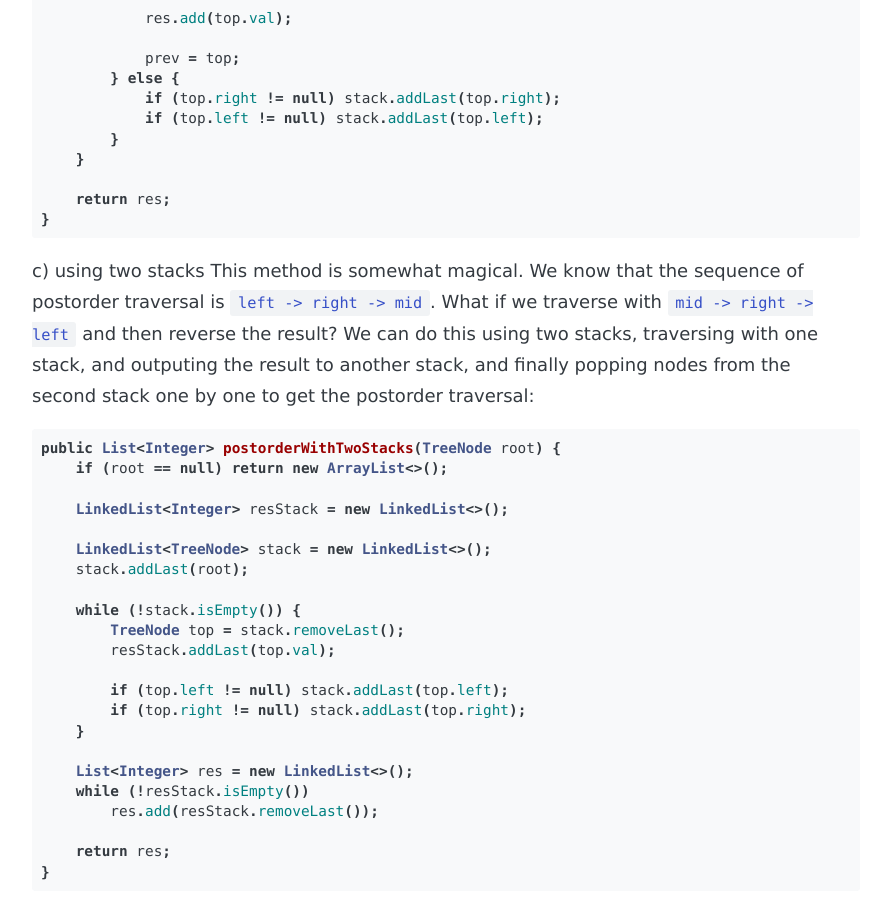
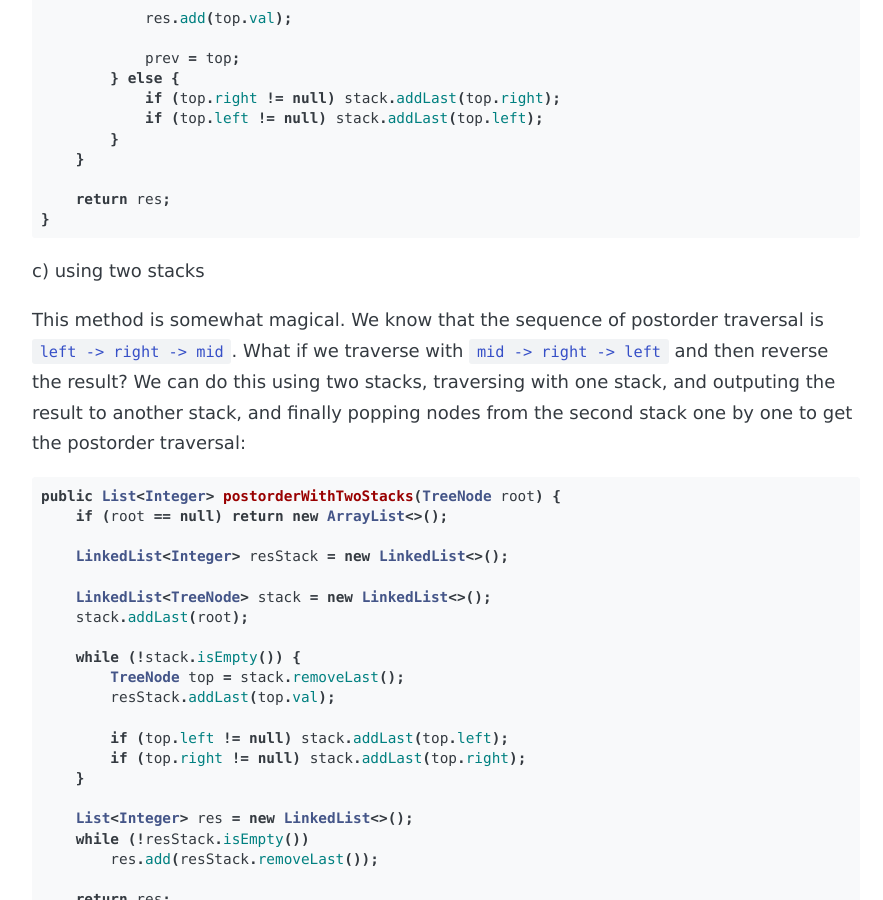
Before and after one commit to CuiH/Blog, a Jekyll site: the page built from _posts/2017-09-07-Traversing a BInary TRee.md, in a window 1280 px wide and 900 px high, scrolled down 4870 px. Shown: the whole window, without its empty margins (194-1077 px from the left). Built offline with Jekyll 4.4.1, drawn with Linux system fonts in a browser that asks for light colours; some web fonts are replaced; some of the changed lines change nothing that is shown; some of the changed text lies outside the part shown.

Commit message:
update source

````diff
--- a/_posts/2017-09-07-Traversing a BInary TRee.md
+++ b/_posts/2017-09-07-Traversing a BInary TRee.md
@@ -191,6 +191,7 @@
 ```
 
 c) using two stacks
+
 This method is somewhat magical. We know that the sequence of postorder traversal is `left -> right -> mid`. What if we traverse with `mid -> right -> left` and then reverse the result? We can do this using two stacks, traversing with one stack, and outputing the result to another stack, and finally popping nodes from the second stack one by one to get the postorder traversal:
 
 ``` java
@@ -250,7 +251,7 @@
 2. If the `left` child is not `null`, find the inorder `predecessor` in its left subtree. If the `right` child of the predecessor is `null`, make it point to the current node, and then traverse the left child of the current node; if the right child of the predecessor is current node, revert it to `null`, and output current node, and then traverse the right node of the current node
 3. Repeat process #1 and #2, until the currrent node points to `null`
 
-Here we involve a concept, the `inorder predecessor`:
+Here it involves a concept, the `inorder predecessor`:
 
 > Given a node, the node before it in the inorder traversal is its inorder predecessor.
 
````
